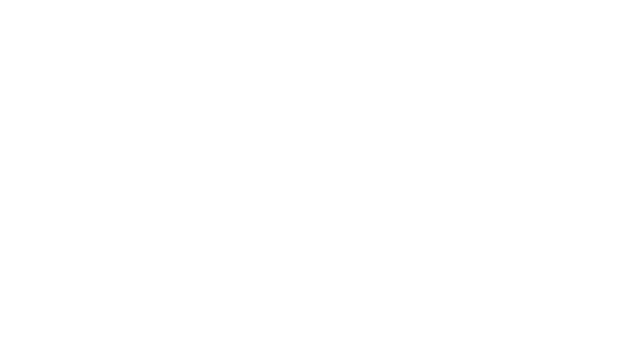
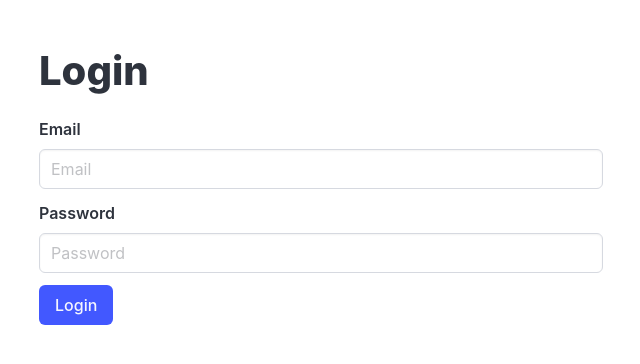
Before and after one commit to maxnormand97/gnome-your-garden, a React (Create React App) app in the folder client/: page /login in a window 1280 px wide. Before the commit this address had no page. Shown: the top 364 px of the page, without its empty margins (319-959 px from the left). Built offline with nearby package versions, Linux system fonts and the light colour scheme.

Commit message:
create new login FE - new form to login user with basic error handleing - update styling on signup page

```diff
--- a/client/src/App.js
+++ b/client/src/App.js
@@ -4,6 +4,7 @@
 import HomePage from './HomePage';
 import PlantsPage from "./PlantsPage";
 import SignupPage from "./SignupPage";
+import LoginPage from "./LoginPage";
 
 function App() {
   return (
@@ -12,6 +13,7 @@
         <Route path="/" element={<HomePage />} />
         <Route path="/plants" element={<PlantsPage />} />
         <Route path="/signup" element={<SignupPage />} />
+        <Route path="/login" element={<LoginPage />} />
       </Routes>
     </Router>
   );
--- a/client/src/HomePage.js
+++ b/client/src/HomePage.js
@@ -11,9 +11,10 @@
         <div className="hero-body">
           <div className="container has-text-centered">
             <h1 className="title">
-              Welcome to Our Website!
+              Gnome your Garden!
             </h1>
             <h2 className="subtitle">
+              What do you gnome about your plants?
             </h2>
             <div className="buttons is-flex is-justify-content-center">
               <Link to="/signup" className="button is-light">Sign Up</Link>
--- /dev/null
+++ b/client/src/LoginPage.js
@@ -0,0 +1,74 @@
+import React, { useState } from "react";
+import axios from "axios";
+
+function LoginPage() {
+	// need to fire off an api request to the login page
+	// need state for error
+	const [error, setError] = useState(false);
+	const [email, setEmail] = useState("");
+	const [password, setPassword] = useState("");
+
+	const handleSubmit = async (e) => {
+		setError(false);
+		e.preventDefault();
+		try {
+			const response = await axios.post("http://localhost:8000/users/login", {
+				email,
+				password
+			});
+			console.log(response.data);
+			localStorage.setItem("token", response.data.token);
+			window.location.href = "/plants";
+		}
+		catch (error) {
+			console.log(error);
+			setError(true);
+		}
+	}
+
+	return (
+		<div className="section">
+			<div className="container">
+				<div className="columns is-centered">
+					<div className="column is-half">
+						<h1 className="title is-2">Login</h1>
+						<form onSubmit={handleSubmit}>
+							<div className="field">
+								<label className="label">Email</label>
+								<div className="control">
+									<input
+										className="input"
+										type="email"
+										placeholder="Email"
+										value={email}
+										onChange={(e) => setEmail(e.target.value)}
+									/>
+								</div>
+							</div>
+							<div className="field">
+								<label className="label">Password</label>
+								<div className="control">
+									<input
+										className="input"
+										type="password"
+										placeholder="Password"
+										value={password}
+										onChange={(e) => setPassword(e.target.value)}
+									/>
+								</div>
+							</div>
+							<div className="field">
+								<div className="control">
+									<button className="button is-link" type="submit">Login</button>
+								</div>
+								{error && <p className="has-text-danger">There was an error with your login</p>}
+							</div>
+						</form>
+					</div>
+				</div>
+			</div>
+		</div>
+	);
+}
+
+export default LoginPage;
--- a/client/src/SignupPage.js
+++ b/client/src/SignupPage.js
@@ -1,5 +1,4 @@
 import React, { useState } from "react";
-import NavBar from "./components/navbar";
 import axios from "axios";
 
 function SignupPage() {
@@ -32,9 +31,11 @@
 
 	return (
 		<>
-			<NavBar />
-			<h1>Sign Up</h1>
+			<div className="section">
 				<div className="container">
+					<div className="columns is-centered">
+						<div className="container">
+							<h1 className="title is-2">Sign Up</h1>
 							<form onSubmit={handleSubmit}>
 								<div className="field">
 									<label className="label">First Name</label>
@@ -91,6 +92,9 @@
 								</div>
 							</form>
 						</div>
+					</div>
+				</div>
+			</div>
 		</>
 	);
 }
```
Lines whose indentation alone changed are shown as unchanged.
